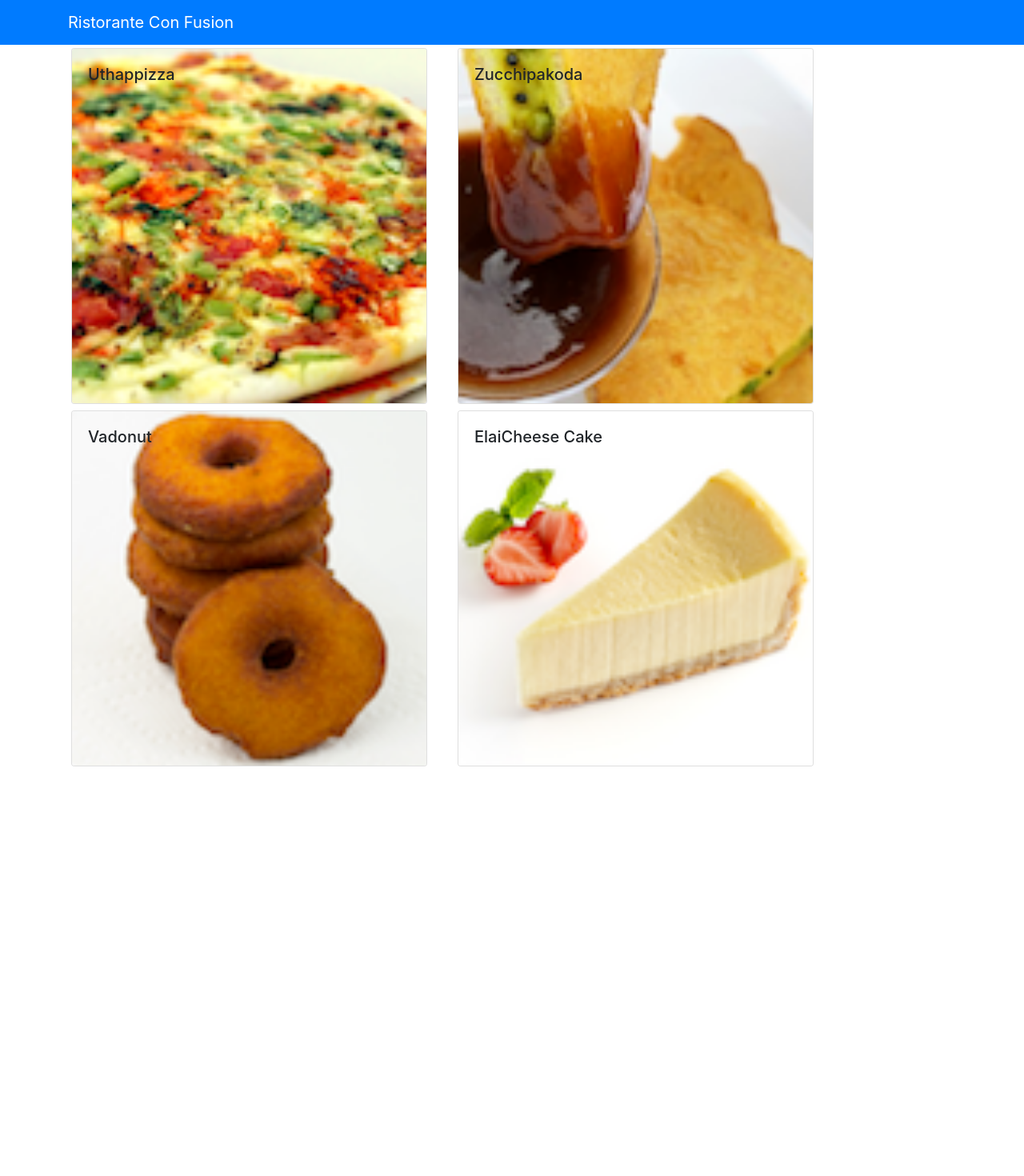
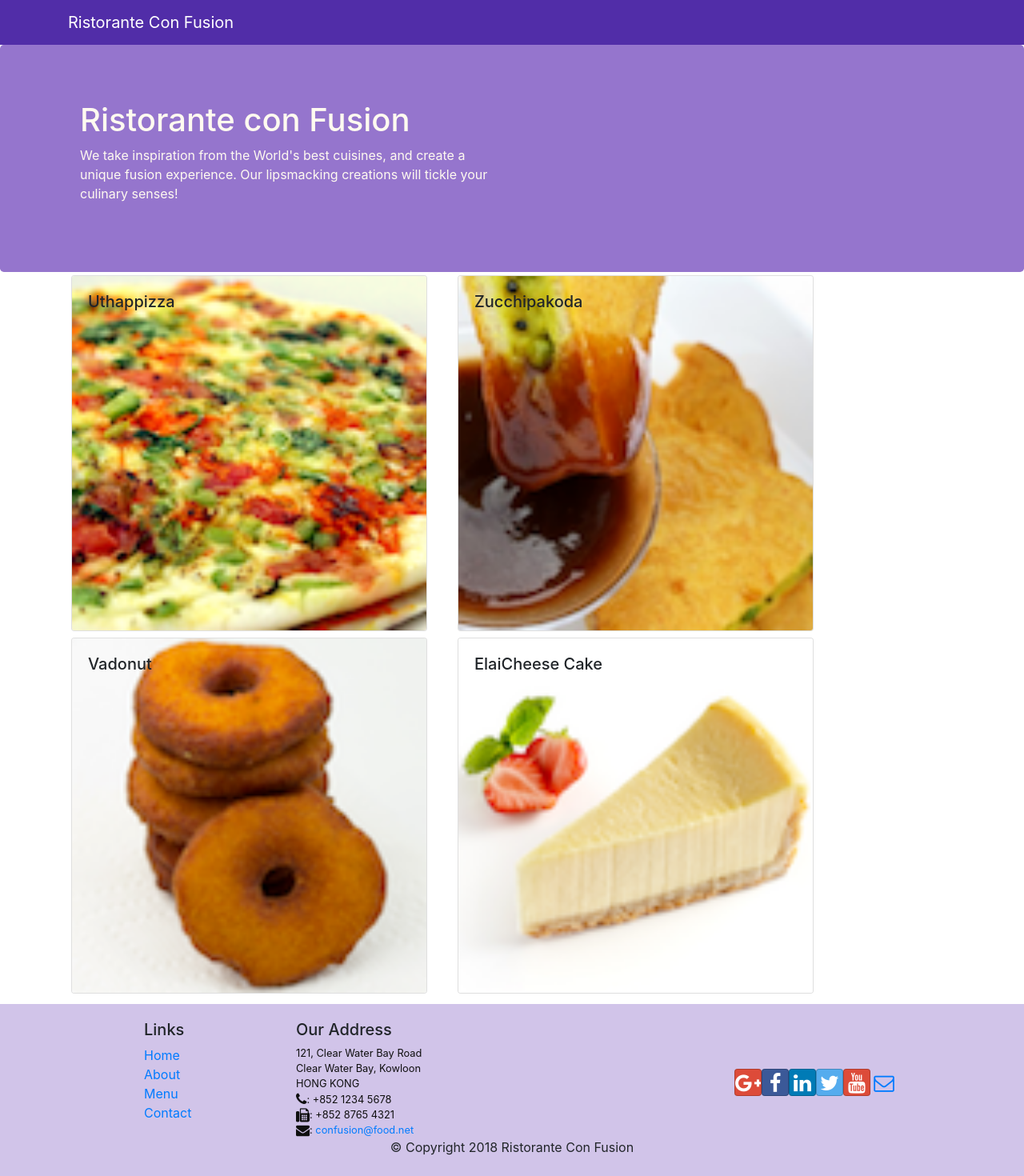
Before and after one commit to haseeb2001/React-Restaurant-App, a React (Create React App) app: page / in a window 1280 px wide. Shown: the top 1470 px of the page at 80% size. Before the commit the page ends 971 px from the top, so only its background shows below. Built offline with nearby package versions, Linux system fonts and the light colour scheme.

Commit message:
Header and Footer

```diff
--- a/package.json
+++ b/package.json
@@ -7,6 +7,8 @@
     "@testing-library/react": "^9.3.2",
     "@testing-library/user-event": "^7.1.2",
     "bootstrap": "4.0.0",
+    "bootstrap-social": "5.1.1",
+    "font-awesome": "4.7.0",
     "react": "^16.13.1",
     "react-dom": "^16.13.1",
     "react-popper": "0.9.2",
--- a/src/App.css
+++ b/src/App.css
@@ -1,38 +1,33 @@
-/* .App {
-  text-align: center;
+.row-header{
+  margin:0px auto;
+  padding:0px auto;
 }
 
-.App-logo {
-  height: 40vmin;
-  pointer-events: none;
+.row-content {
+  margin:0px auto;
+  padding: 50px 0px 50px 0px;
+  border-bottom: 1px ridge;
+  min-height:400px;
 }
 
-@media (prefers-reduced-motion: no-preference) {
-  .App-logo {
-    animation: App-logo-spin infinite 20s linear;
-  }
+.footer{
+  background-color: #D1C4E9;
+  margin:0px auto;
+  padding: 20px 0px 20px 0px;
+}
+.jumbotron {
+  padding:70px 30px 70px 30px;
+  margin:0px auto;
+  background: #9575CD ;
+  color:floralwhite;
 }
 
-.App-header {
-  background-color: #282c34;
-  min-height: 100vh;
-  display: flex;
-  flex-direction: column;
-  align-items: center;
-  justify-content: center;
-  font-size: calc(10px + 2vmin);
-  color: white;
+address{
+  font-size:80%;
+  margin:0px;
+  color:#0f0f0f;
 }
 
-.App-link {
-  color: #61dafb;
+.navbar-dark {
+  background-color: #512DA8;
 }
-
-@keyframes App-logo-spin {
-  from {
-    transform: rotate(0deg);
-  }
-  to {
-    transform: rotate(360deg);
-  }
-} */
--- a/src/components/DishdetailComponent.js
+++ b/src/components/DishdetailComponent.js
@@ -1,6 +1,6 @@
 import React from 'react';
 
-import { Card, CardImg, CardImgOverlay, CardText, CardBody,
+import { Card, CardImg,  CardText, CardBody,
     CardTitle } from 'reactstrap';
 
 
--- /dev/null
+++ b/src/components/FooterComponent.js
@@ -0,0 +1,53 @@
+import React from 'react';
+
+function Footer (props){
+
+    return(
+        <div className="footer">
+            <div className="container">
+                <div className="row justify-content-center">
+                    <div className="col-4 offset-1 col-sm-2">
+                        <h5>Links</h5>
+                        <ul className="list-unstyled">
+                            <li><a href="#">Home</a></li>
+                            <li><a href="#">About</a></li>
+                            <li><a href="#">Menu</a></li>
+                            <li><a href="#">Contact</a></li>
+                        </ul>
+                    </div>
+                    <div className="col-7 col-sm-5">
+                        <h5>Our Address</h5>
+                        <address>
+                          121, Clear Water Bay Road<br />
+                          Clear Water Bay, Kowloon<br />
+                          HONG KONG<br />
+                          <i className="fa fa-phone fa-lg"></i>: +852 1234 5678<br />
+                          <i className="fa fa-fax fa-lg"></i>: +852 8765 4321<br />
+                          <i className="fa fa-envelope fa-lg"></i>: <a href="mailto:confusion@food.net">
+                             confusion@food.net</a>
+                        </address>
+                    </div>
+                    <div className="col-12 col-sm-4 align-self-center">
+                        <div className="text-center mt-2">
+                            <a className="btn btn-social-icon btn-google" href="http://google.com/+"><i className="fa fa-google-plus"></i></a>
+                            <a className="btn btn-social-icon btn-facebook" href="http://www.facebook.com/profile.php?id="><i className="fa fa-facebook"></i></a>
+                            <a className="btn btn-social-icon btn-linkedin" href="http://www.linkedin.com/in/"><i className="fa fa-linkedin"></i></a>
+                            <a className="btn btn-social-icon btn-twitter" href="http://twitter.com/"><i className="fa fa-twitter"></i></a>
+                            <a className="btn btn-social-icon btn-google" href="http://youtube.com/"><i className="fa fa-youtube"></i></a>
+                            <a className="btn btn-social-icon" href="mailto:"><i className="fa fa-envelope-o"></i></a>
+                        </div>
+                    </div>
+                </div>
+                <div className="row justify-content-center">
+                    <div className="col-auto">
+                        <p>© Copyright 2018 Ristorante Con Fusion</p>
+                    </div>
+                </div>
+            </div>
+        </div>
+        )
+
+
+}
+
+export default Footer;
--- /dev/null
+++ b/src/components/HeaderComponent.js
@@ -0,0 +1,32 @@
+import React, {Component} from 'react';
+import { Navbar, NavbarBrand, Jumbotron } from 'reactstrap';
+
+class Header extends Component {
+
+    render()
+    {
+        return(
+            <React.Fragment>
+                <Navbar dark>
+                <div className="container">
+                    <NavbarBrand href="/">Ristorante Con Fusion</NavbarBrand>
+                </div>
+                </Navbar>
+            <Jumbotron>
+                <div className="container">
+                <div className="row row-header">
+                    <div className="col-12 col-sm-6">
+                        <h1>Ristorante con Fusion</h1>
+                        <p>We take inspiration from the World's best cuisines, and create a unique fusion experience. Our lipsmacking creations will tickle your culinary senses!</p>
+                    </div>
+                </div>
+                </div>
+
+            </Jumbotron>
+
+            </React.Fragment>
+
+        )
+    }
+}
+export default Header;
--- a/src/components/MainComponent.js
+++ b/src/components/MainComponent.js
@@ -1,10 +1,12 @@
 import React from 'react';
 // import logo from './logo.svg';
 
-import { Navbar, NavbarBrand } from 'reactstrap';
+
 import Menu from './MenuComponent';
 import DishDetail from './DishdetailComponent';
 import { DISHES } from '../shared/dishes';
+import Header from "./HeaderComponent";
+import Footer from "./FooterComponent";
 
 class Main extends React.Component {
 
@@ -23,13 +25,10 @@
   render() {
     return (
       <div>
-        <Navbar dark color="primary">
-          <div className="container">
-            <NavbarBrand href="/">Ristorante Con Fusion</NavbarBrand>
-          </div>
-        </Navbar>
+        <Header/>
         <Menu dishes={this.state.dishes} onClick={(dishId) => this.onDishSelect(dishId)} />
         <DishDetail Dish={this.state.dishes.filter((dish) => dish.id === this.state.selectedDish)[0]} />
+        <Footer/>
       </div>
     );
   }
--- a/src/index.js
+++ b/src/index.js
@@ -1,6 +1,8 @@
 import React from 'react';
 import ReactDOM from 'react-dom';
 import 'bootstrap/dist/css/bootstrap.min.css';
+import 'font-awesome/css/font-awesome.css';
+import 'bootstrap-social/bootstrap-social.css';
 import './index.css';
 import App from './App';
 import * as serviceWorker from './serviceWorker';
```
Also changed, not shown: 1 other file (tests, documents, lock files or other folders).
